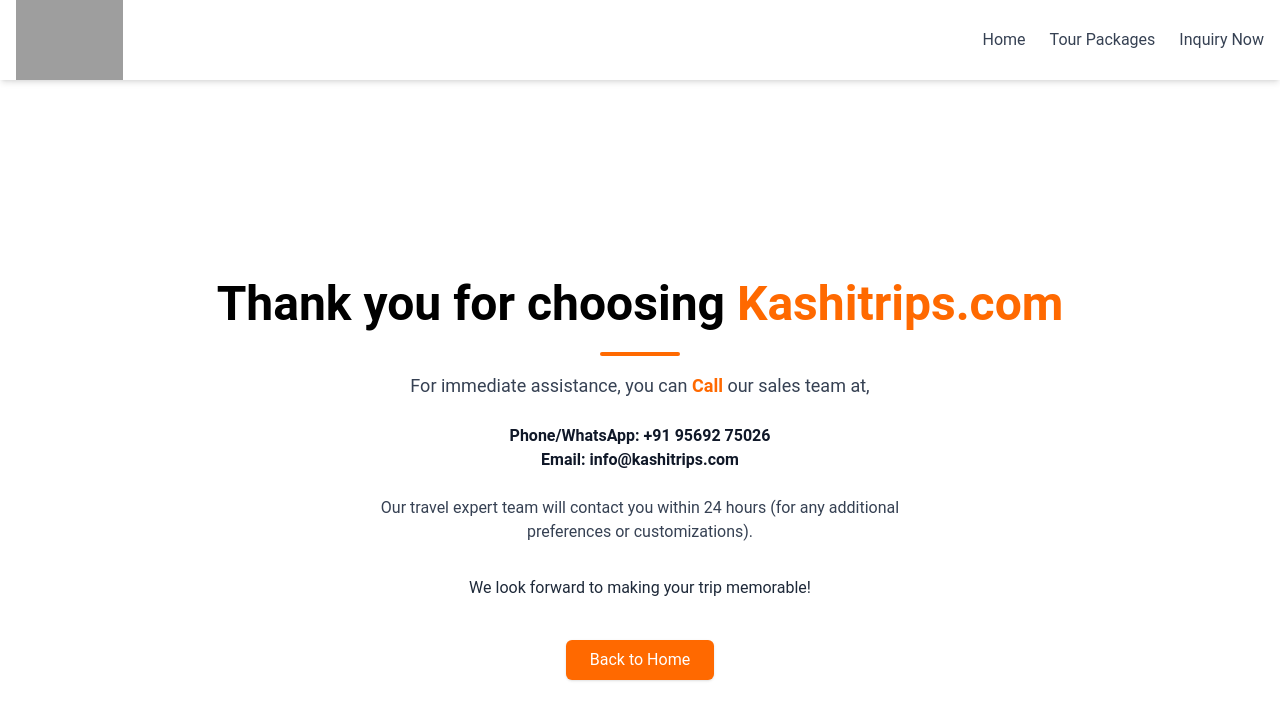
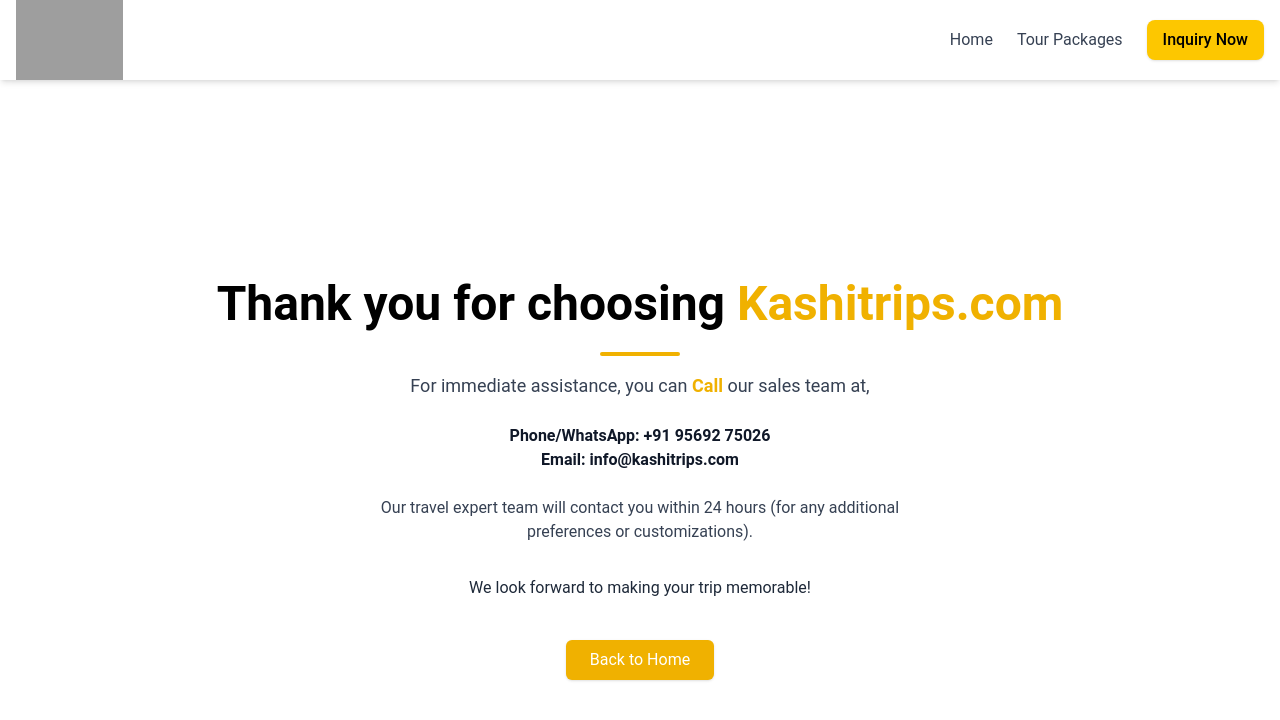
Before and after one commit to vickyB45/frontend, a React (Vite) app: page /thanks in a window 1280 px wide. Shown: the top 720 px of the page. Built offline with nearby package versions, Linux system fonts and the light colour scheme; grey boxes are pictures that could not be loaded.

Commit message:
last update

```diff
--- a/src/api/api.js
+++ b/src/api/api.js
@@ -1,7 +1,7 @@
 import axios from "axios";
 
 const axiosBaseUrl = axios.create({
-  baseURL: "https://node-backend-6-j7t2.onrender.com/api",
+  baseURL: "https://node-backend-8.onrender.com/api",
 });
 
 export const sendEnquery = async (value) => {
@@ -53,3 +53,17 @@
     throw new Error(msg); // 👈 throw a clear message
   }
 };
+
+
+export const sendMailToAdmin = async (data) => {
+  try {
+    const res = await axiosBaseUrl.post("/admin/send-mail",data);
+    return res.data; // success response
+  } catch (error) {
+    // 🔥 Smart error handling
+    const msg =
+      error?.response?.data?.message || "Something went wrong during login.";
+    console.error("Admin login failed:", msg);
+    throw new Error(msg); // 👈 throw a clear message
+  }
+};
--- a/src/components/CTAForm.jsx
+++ b/src/components/CTAForm.jsx
@@ -1,10 +1,14 @@
 import { Formik, Form, Field, ErrorMessage } from "formik";
 import * as Yup from "yup";
 import { motion } from "framer-motion";
-import { sendEnquery } from "../api/api";
+import { sendEnquery, sendMailToAdmin } from "../api/api";
 import { useState } from "react";
+import { useNavigate } from "react-router-dom";
 
 const CTAForm = () => {
+
+const navigate = useNavigate()
+
   const today = new Date().toISOString().split("T")[0];
   const [message, setMessage] = useState("");
   const [isLoading, setIsLoading] = useState(false);
@@ -22,7 +26,9 @@
     try {
       setIsLoading(true);
       await sendEnquery(values);
+      await sendMailToAdmin(values)
       setMessage("✅ Thanks! We'll contact you shortly.");
+      navigate('/thanks')
       resetForm();
       setIsLoading(false);
     } catch (error) {
--- a/src/components/ContactModal.jsx
+++ b/src/components/ContactModal.jsx
@@ -1,7 +1,7 @@
 import React from "react";
 import { Formik, Form, Field, ErrorMessage } from "formik";
 import * as Yup from "yup";
-import { sendOtherCostomizePackege } from "../api/api";
+import { sendMailToAdmin, sendOtherCostomizePackege } from "../api/api";
 import toast from "react-hot-toast";
 import { useNavigate } from "react-router-dom";
 
@@ -20,14 +20,15 @@
 });
 
 const ContactModal = ({ isOpen, onClose }) => {
+  const navigate = useNavigate()
   if (!isOpen) return null;
 
-  const navigate = useNavigate()
 
   return (
     <div className="fixed inset-0 bg-black/70 bg-opacity-50 flex items-center justify-center z-50">
       <div className="bg-white rounded-lg shadow-lg w-full max-w-md p-6 relative">
         <button
+
           onClick={onClose}
           className="absolute top-3 right-3 text-gray-500 hover:text-gray-800"
         >
@@ -50,6 +51,8 @@
           validationSchema={validationSchema}
           onSubmit={(values, { resetForm }) => {
             sendOtherCostomizePackege(values);
+            sendMailToAdmin(values)
+
             toast.success("Send Query Successfully.");
 
             setTimeout(() => {
@@ -57,6 +60,7 @@
               resetForm();
               onClose();
             }, 1000);
+
 
           }}
         >
--- a/src/components/Footer.jsx
+++ b/src/components/Footer.jsx
@@ -2,13 +2,13 @@
 
 const Footer = () => {
   return (
-    <footer className="bg-gray-900 text-white pt-12 pb-6">
+    <footer className="bg-[#F0B100] text-white pt-12 pb-6">
       <div className="max-w-7xl mx-auto px-4 grid grid-cols-1 md:grid-cols-4 gap-8">
 
         {/* Brand Info */}
         <div>
           <h2 className="text-2xl font-bold mb-3">KashiTrip</h2>
-          <p className="text-sm text-gray-400 leading-relaxed">
+          <p className="text-sm text-black leading-relaxed">
             Kashi Trips Tour & Travels is one of the most trusted travel companies,
             delivering unforgettable memories to guests with exceptional service.
           </p>
@@ -17,7 +17,7 @@
         {/* Contact Info */}
         <div>
           <h3 className="text-lg font-semibold mb-3">Contact Us</h3>
-          <ul className="text-sm text-gray-300 space-y-2">
+          <ul className="text-sm text-black space-y-2">
             <li>
               SA 4/184, Basant Vihar Colony, Pandeypur, Paharia, Varanasi
             </li>
@@ -25,7 +25,7 @@
               📞{" "}
               <a
                 href="tel:+919569275026"
-                className="hover:underline text-yellow-400"
+                className="hover:underline text-white"
               >
                 +91 9569275026
               </a>
@@ -34,7 +34,7 @@
               ✉️{" "}
               <a
                 href="mailto:info@kashitrip.com"
-                className="hover:underline text-yellow-400"
+                className="hover:underline text-white"
               >
                 info@kashitrips.com
               </a>
@@ -45,7 +45,7 @@
         {/* Social Links */}
         <div>
           <h3 className="text-lg font-semibold mb-3">Follow Us</h3>
-          <div className="flex gap-4 text-xl">
+          <div className="flex gap-4 text-xl text-black">
             <a href="https://www.facebook.com/people/KASHI-TRIPS/100083009542231/?mibextid=ZbWKwL" target="_blank" className="hover:text-blue-400">
               <FaFacebookF />
             </a>
@@ -79,7 +79,7 @@
       </div>
 
       {/* Bottom Bar */}
-      <div className="text-center text-gray-500 text-sm mt-10 border-t border-gray-700 pt-4">
+      <div className="text-center text-black text-sm mt-10 border-t border-gray-700 pt-4">
         © {new Date().getFullYear()} Kashi Trips. All rights reserved.
       </div>
     </footer>
--- a/src/components/Navbar.jsx
+++ b/src/components/Navbar.jsx
@@ -13,14 +13,14 @@
   const navItems = [
     { label: "Home", to: "/#hero" },
     { label: "Tour Packages", to: "/#toar-package" },
-    { label: "Inquiry Now", to: "/#inquiry", onClick: true },
+    { label: "Inquiry Now", to: "/#inquiry", onClick: true }, // same rakha
   ];
 
   const handleNavClick = (item) => {
     if (item.onClick) {
       setShowCTA(true);
     }
-    setMenuOpen(false); // mobile me close ho jaye
+    setMenuOpen(false);
   };
 
   return (
@@ -39,18 +39,28 @@
         </button>
 
         {/* Desktop Menu */}
-        <nav className="hidden md:flex space-x-6">
-          {navItems.map((item) => (
+        <nav className="hidden md:flex space-x-6 items-center">
+          {navItems.map((item) =>
+            item.onClick ? (
+              <button
+                key={item.label}
+                onClick={() => handleNavClick(item)}
+                className="bg-yellow-400 text-black font-medium px-4 py-2 rounded-lg shadow hover:bg-yellow-500 transition"
+              >
+                {item.label}
+              </button>
+            ) : (
               <HashLink
                 key={item.label}
                 smooth
                 onClick={() => handleNavClick(item)}
                 to={item.to}
-              className="text-gray-700 hover:text-indigo-600 transition-colors"
+                className="text-gray-700 hover:text-yellow-400 transition-colors"
               >
                 {item.label}
               </HashLink>
-          ))}
+            )
+          )}
         </nav>
 
         {/* Mobile Hamburger */}
@@ -76,24 +86,34 @@
 
           {/* Mobile Nav Items */}
           <nav className="flex flex-col space-y-4">
-            {navItems.map((item) => (
+            {navItems.map((item) =>
+              item.onClick ? (
+                <button
+                  key={item.label}
+                  onClick={() => handleNavClick(item)}
+                  className="bg-yellow-400 text-black font-medium px-4 py-2 rounded-lg shadow hover:bg-yellow-500 transition text-left"
+                >
+                  {item.label}
+                </button>
+              ) : (
                 <HashLink
                   key={item.label}
                   smooth
                   to={item.to}
-                className="text-gray-700 hover:text-indigo-600 transition-colors"
+                  className="text-gray-700 hover:text-yellow-400 transition-colors"
                   onClick={() => handleNavClick(item)}
                 >
                   {item.label}
                 </HashLink>
-            ))}
+              )
+            )}
           </nav>
         </div>
       </div>
 
-      {/* CTA Modal - Global */}
+      {/* CTA Modal */}
       {showCTA && (
-        <div className="fixed inset-0 bg-black/70 z-50 flex items-center justify-center p-4">
+        <div className="fixed inset-0 bg-black/70 z-[999] flex items-center justify-center p-4">
           <div className="relative max-w-md w-full bg-white rounded-lg shadow-lg p-6">
             <button
               onClick={() => setShowCTA(false)}
--- a/src/pages/ContactPage.jsx
+++ b/src/pages/ContactPage.jsx
@@ -30,6 +30,7 @@
         Contact Us →
       </button>
        <ContactModal
+
         isOpen={isModalOpen}
         onClose={() => setIsModalOpen(false)}
       />
--- a/src/pages/ThankYouPage.jsx
+++ b/src/pages/ThankYouPage.jsx
@@ -9,14 +9,14 @@
 
       <h1 className="text-3xl sm:text-5xl font-semibold mb-2">
         Thank you for choosing{" "}
-        <span className="text-orange-500 font-bold">Kashitrips.com</span>
+        <span className="text-yellow-500 font-bold">Kashitrips.com</span>
       </h1>
 
-      <div className="w-20 border-t-4 border-orange-500 rounded-full my-4"></div>
+      <div className="w-20 border-t-4 border-yellow-500 rounded-full my-4"></div>
 
       <p className="text-lg text-gray-700 mb-6">
         For immediate assistance, you can{" "}
-        <span className="text-orange-500 font-semibold">Call</span> our sales
+        <span className="text-yellow-500 font-semibold">Call</span> our sales
         team at,
       </p>
 
@@ -45,7 +45,7 @@
       {/* Back to Home Button */}
       <Link
         to="/"
-        className="mt-10 px-6 py-2 bg-orange-500 text-white rounded-md shadow hover:bg-orange-600 transition"
+        className="mt-10 px-6 py-2 bg-yellow-500 text-white rounded-md shadow hover:bg-yellow-600 transition"
       >
         Back to Home
       </Link>
```
Lines whose indentation alone changed are shown as unchanged.
